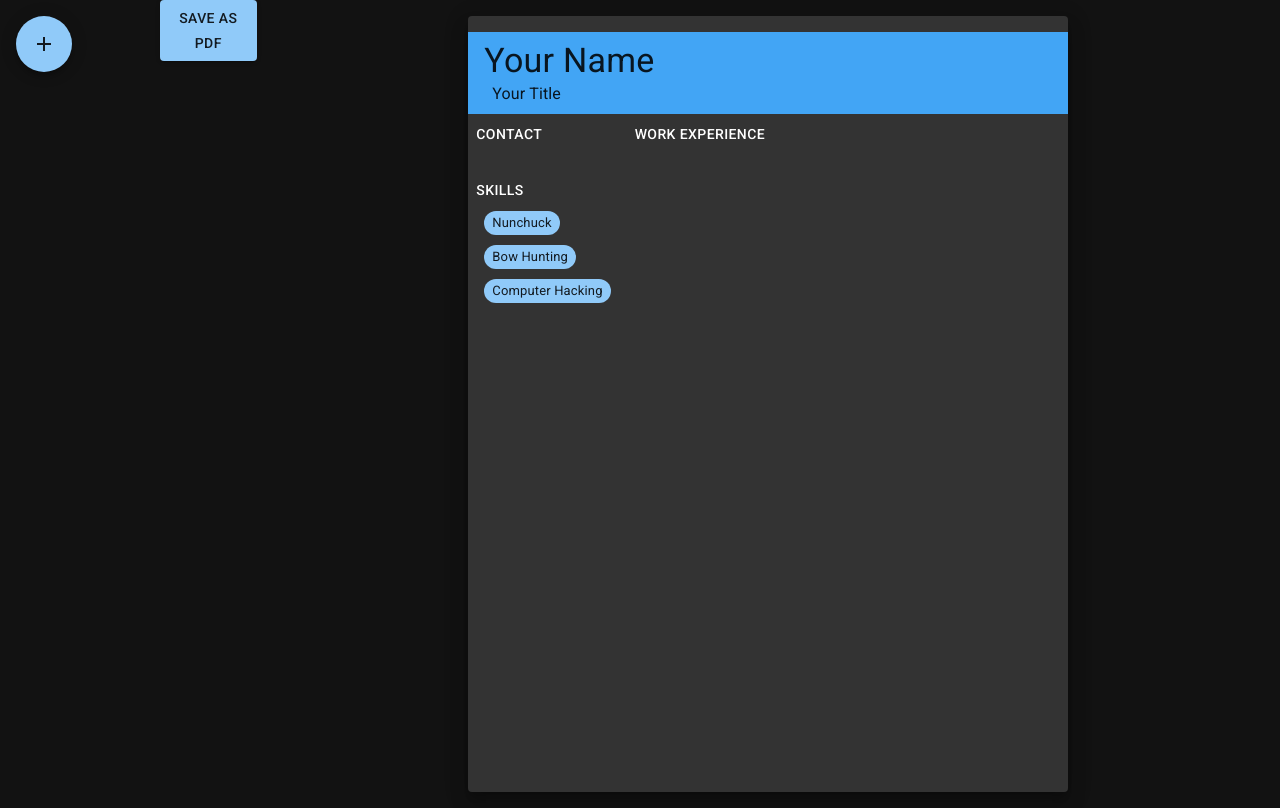
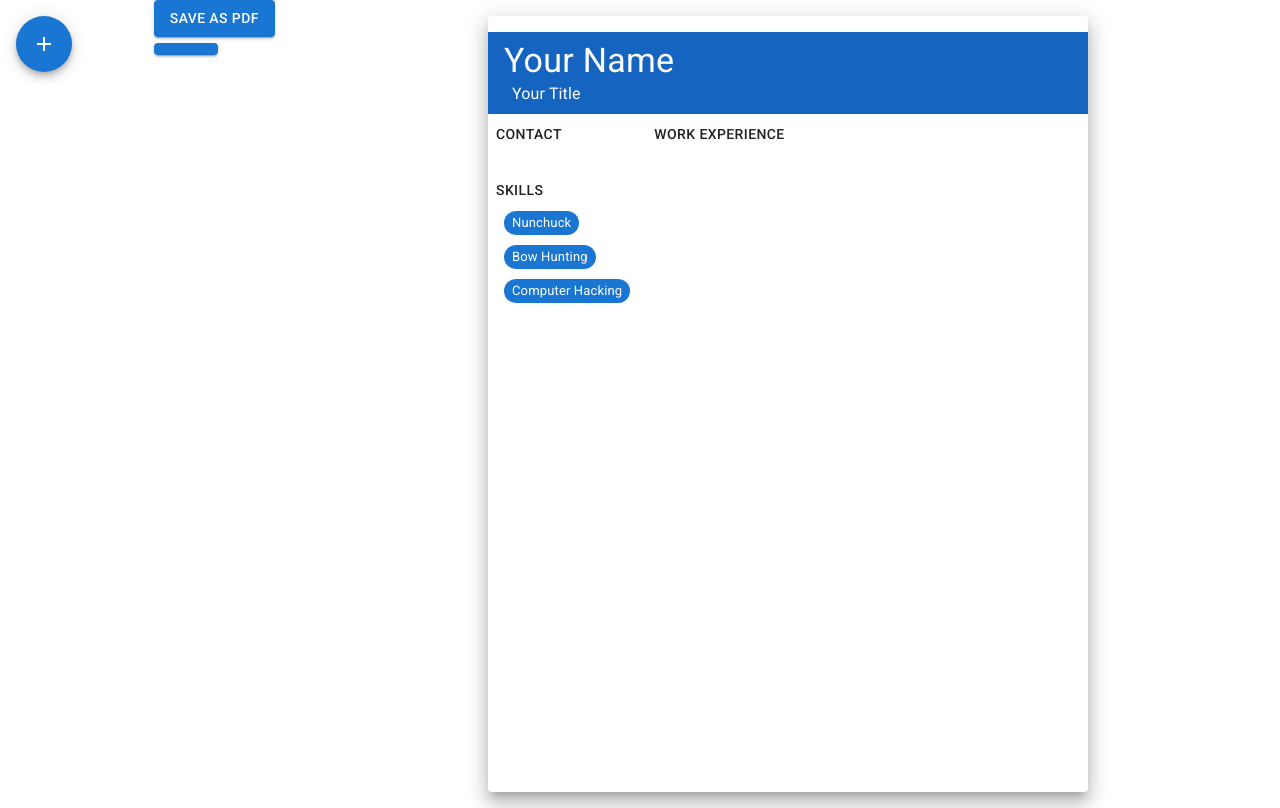
Before and after one commit to craigmclean39/cv-project-top, a React (Create React App) app: page / in a window 1280 px wide. Built offline with nearby package versions, Linux system fonts and the light colour scheme.

Commit message:
Add dark/light mode toggle
Moved ThemeProvider and CssBaseline back into App, added a state for
mode, added temp button to toggle between dark and light.

```diff
--- a/src/App.js
+++ b/src/App.js
@@ -10,6 +10,8 @@ import { Button } from "@mui/material";
 import AddDataButtons from "./components/AddDataButtons";
 import html2canvas from "html2canvas";
 import jsPDF from "jspdf";
+import { createTheme, CssBaseline } from "@mui/material";
+import { ThemeProvider } from "@mui/material/styles";
 
 export default class App extends React.Component {
   constructor(props) {
@@ -35,11 +37,13 @@ export default class App extends React.Component {
 
     this.state = {
       resume: myResume,
+      mode: "light",
     };
 
     this.updateContactInfo = this.updateContactInfo.bind(this);
     this.updateWorkInfo = this.updateWorkInfo.bind(this);
     this.saveResumeToPdf = this.saveResumeToPdf.bind(this);
+    this.toggleMode = this.toggleMode.bind(this);
   }
 
   updateContactInfo(info) {
@@ -88,8 +92,23 @@ export default class App extends React.Component {
     );
   }
 
+  toggleMode() {
+    let newMode = this.state.mode === "light" ? "dark" : "light";
+    this.setState({
+      mode: newMode,
+    });
+  }
+
   render() {
+    const myTheme = createTheme({
+      palette: {
+        mode: this.state.mode,
+      },
+    });
+
     return (
+      <ThemeProvider theme={myTheme}>
+        <CssBaseline />
         <Box
           sx={{
             minHeight: "100vh",
@@ -106,9 +125,11 @@ export default class App extends React.Component {
             <Button variant="contained" onClick={this.saveResumeToPdf}>
               Save as PDF
             </Button>
+            <Button variant="contained" onClick={this.toggleMode}></Button>
           </Box>
           <ResumeOutput resume={this.state.resume} />
         </Box>
+      </ThemeProvider>
     );
   }
 }
--- a/src/index.js
+++ b/src/index.js
@@ -1,21 +1,10 @@
 import React from "react";
 import ReactDOM from "react-dom";
 import App from "./App";
-import { createTheme, CssBaseline } from "@mui/material";
-import { ThemeProvider } from "@mui/material/styles";
-
-const myTheme = createTheme({
-  palette: {
-    mode: "dark",
-  },
-});
 
 ReactDOM.render(
   <React.StrictMode>
-    <ThemeProvider theme={myTheme}>
-      <CssBaseline />
-      <App />
-    </ThemeProvider>
+    <App />
   </React.StrictMode>,
   document.getElementById("root")
 );
```
Lines whose indentation alone changed are shown as unchanged.
